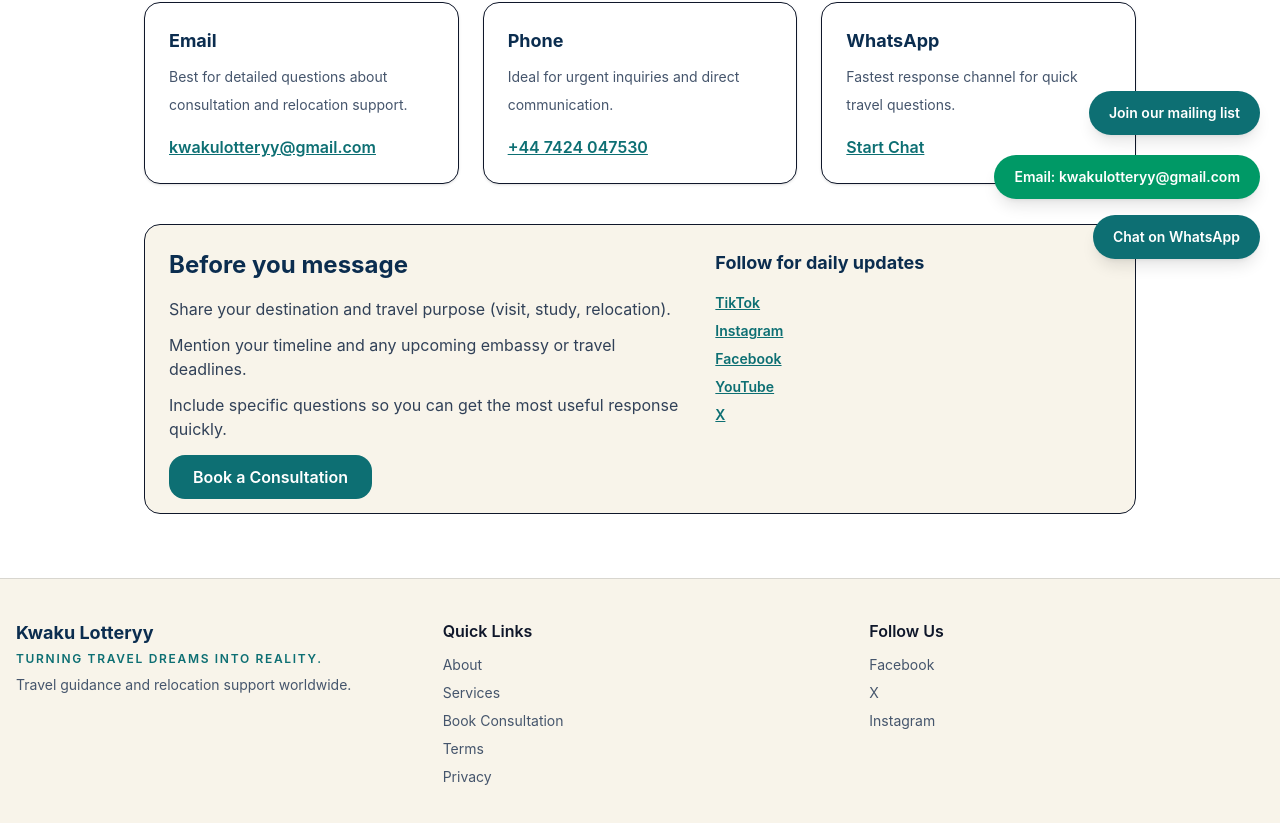
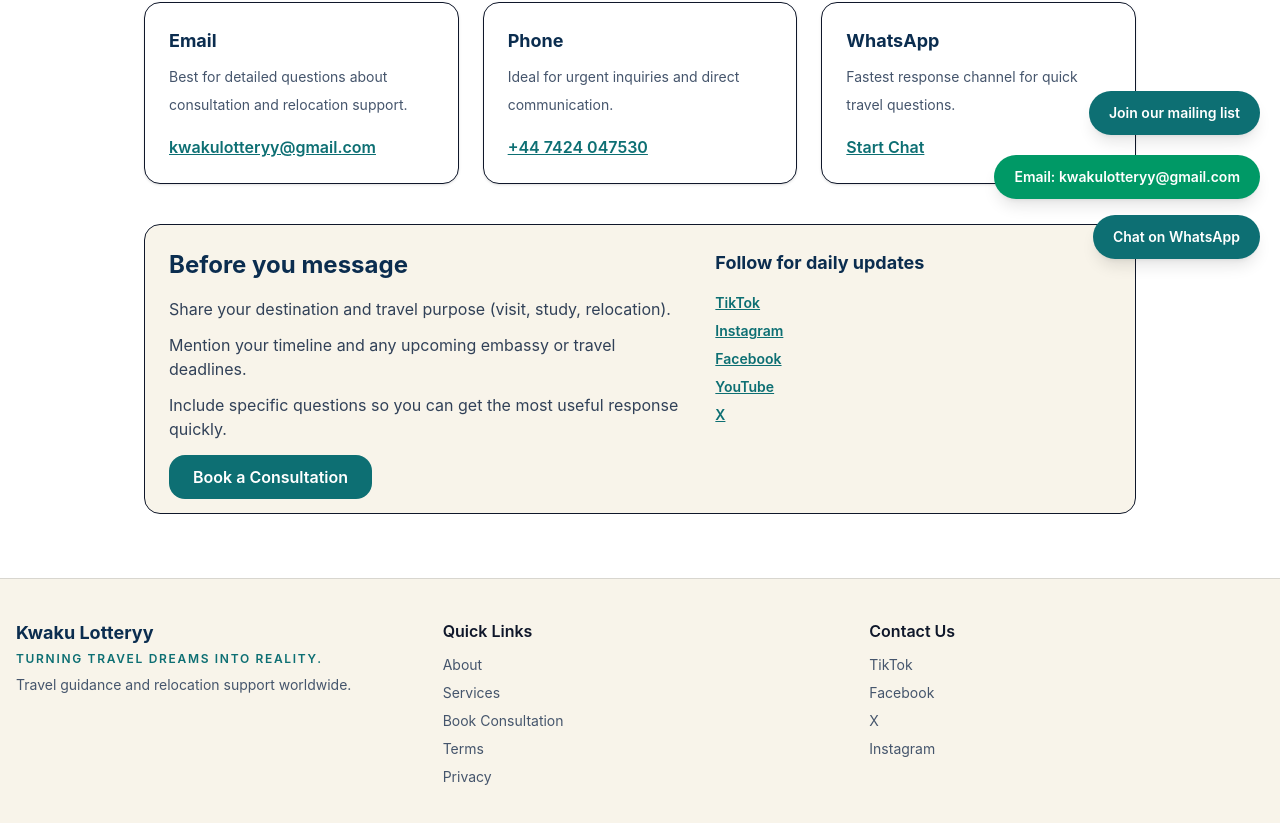
Before and after one commit to learngermanghana/kwakuasamoah, a Next.js app: page /contact in a window 1280 px wide. Shown: the part 521-1344 px from the top of the page. Built offline with nearby package versions, Linux system fonts and the light colour scheme.

Commit message:
Update footer contact heading and social link order

```diff
--- a/src/components/footer.tsx
+++ b/src/components/footer.tsx
@@ -23,8 +23,9 @@ export function Footer() {
           </div>
         </div>
         <div>
-          <h4 className="font-semibold">Follow Us</h4>
+          <h4 className="font-semibold">Contact Us</h4>
           <div className="mt-3 flex flex-col gap-2 text-sm text-slate-600">
+            <a href={siteConfig.socials.tiktok} target="_blank" rel="noreferrer">TikTok</a>
             <a href={siteConfig.socials.facebook} target="_blank" rel="noreferrer">Facebook</a>
             <a href={siteConfig.socials.x} target="_blank" rel="noreferrer">X</a>
             <a href={siteConfig.socials.instagram} target="_blank" rel="noreferrer">Instagram</a>
--- a/src/lib/site-config.ts
+++ b/src/lib/site-config.ts
@@ -8,7 +8,7 @@ export const siteConfig = {
   whatsapp: "447424047530",
   email: "kwakulotteryy@gmail.com",
   socials: {
-    tiktok: "https://www.tiktok.com/@kwakulotteryy",
+    tiktok: "https://www.tiktok.com/@kwakulotteryy/video/7628683868836564244",
     instagram: "https://www.instagram.com/kwakulotteryy",
     youtube: "https://www.youtube.com/@kwakulotteryy",
     facebook: "https://web.facebook.com/kwakulotteryy?_rdc=1&_rdr",
```
